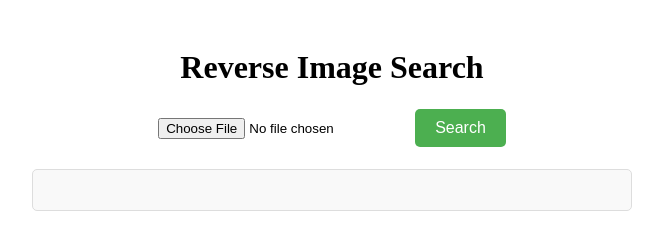
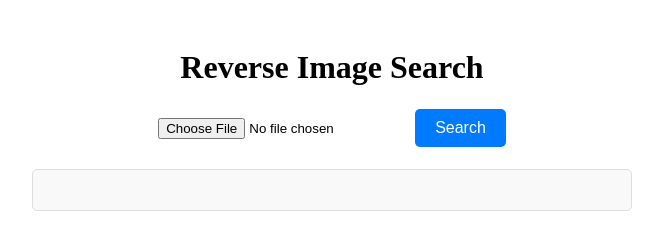
Before and after one commit to vrishab0105/Delicious-Discoveries, a plain HTML site: page reverse-image-search.html in a window 1280 px wide. Shown: the whole page, without its empty margins (308-971 px from the left). Drawn offline with Linux system fonts and the light colour scheme.

Commit message:
small ui change

```diff
--- a/styles_reverse.css
+++ b/styles_reverse.css
@@ -15,14 +15,14 @@ button {
     padding: 10px 20px;
     font-size: 16px;
     cursor: pointer;
-    background-color: #4CAF50;
+    background-color: #007bff;
     color: white;
     border: none;
     border-radius: 5px;
 }
 
 button:hover {
-    background-color: #45a049;
+    background-color: #007bff;
 }
 
 .result {
```
